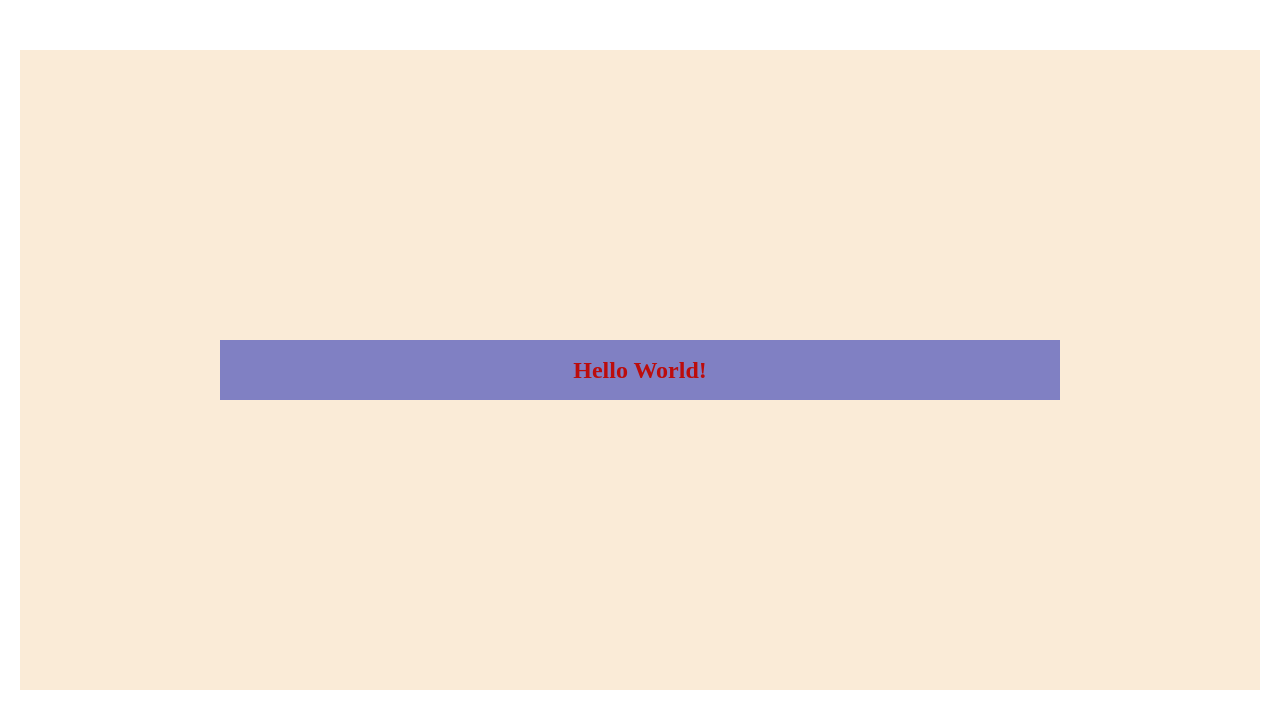
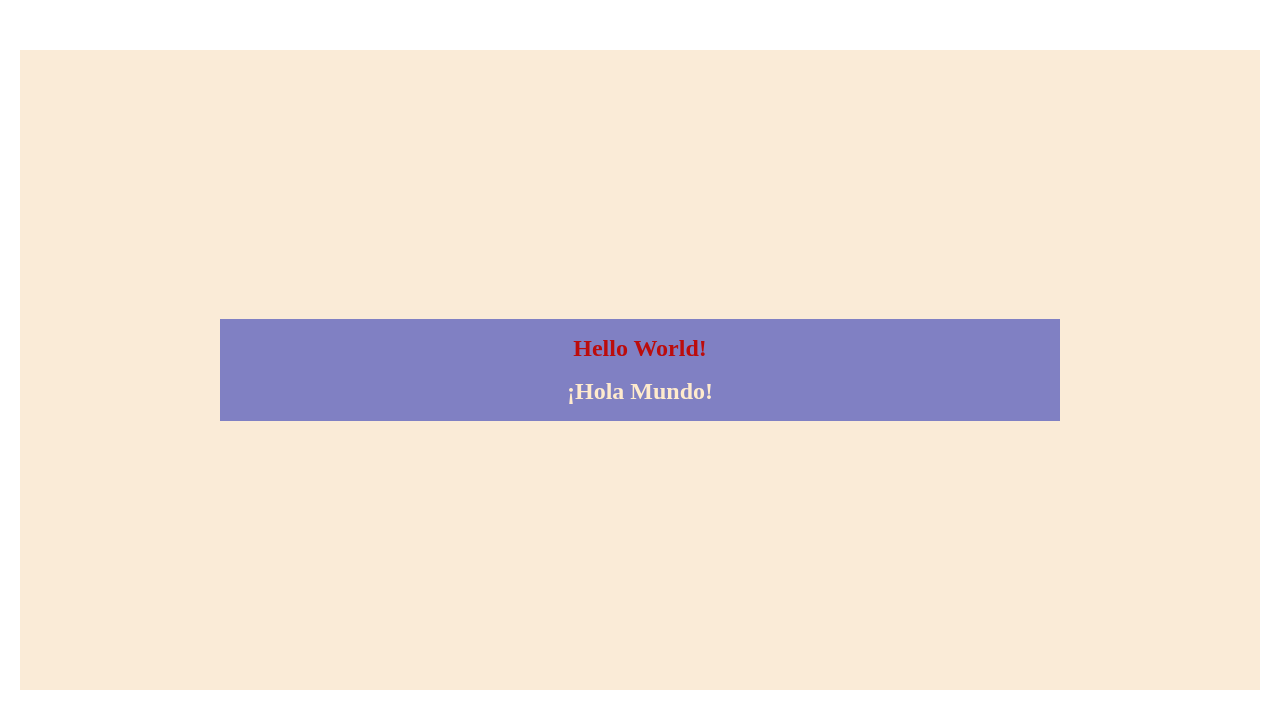
Before and after one commit to EdwinRodriguezValle/hello-world, a React (Create React App) app: page / in a window 1280 px wide. Shown: the top 728 px of the page. Built offline with nearby package versions, Linux system fonts and the light colour scheme.

Commit message:
Hola Mundo

```diff
--- a/src/App.css
+++ b/src/App.css
@@ -22,7 +22,6 @@ h1{
   color: #bc0c0c;
 }
 
-
 @media only screen and (max-width: 1366px) {
   .container {
     padding: 10px;
@@ -35,6 +34,5 @@ h1{
 
   h1 {
     font-size: 24px;
-
   }
 }
--- a/src/App.js
+++ b/src/App.js
@@ -1,15 +1,18 @@
 import './App.css';
+import Hola from './components/Hola';
 
 function App() {
   return (
-
     <div className= "container">
       <div className="hello_wolrd">
-        <h1> Hello World! </h1>
+        <h1>
+          Hello World!
+          <Hola/>
+        </h1>
       </div>
     </div>
-
   );
 }
 
+
 export default App;
--- /dev/null
+++ b/src/components/Hola.css
@@ -0,0 +1,3 @@
+#hola{
+    color: blanchedalmond;
+}
--- /dev/null
+++ b/src/components/Hola.js
@@ -0,0 +1,13 @@
+import React from "react";
+import './Hola.css';
+
+function Hola(){
+    return (
+        <div>
+          <h1 id="hola">¡Hola Mundo!</h1>
+        </div>
+      );
+
+}
+
+export default Hola;
```
